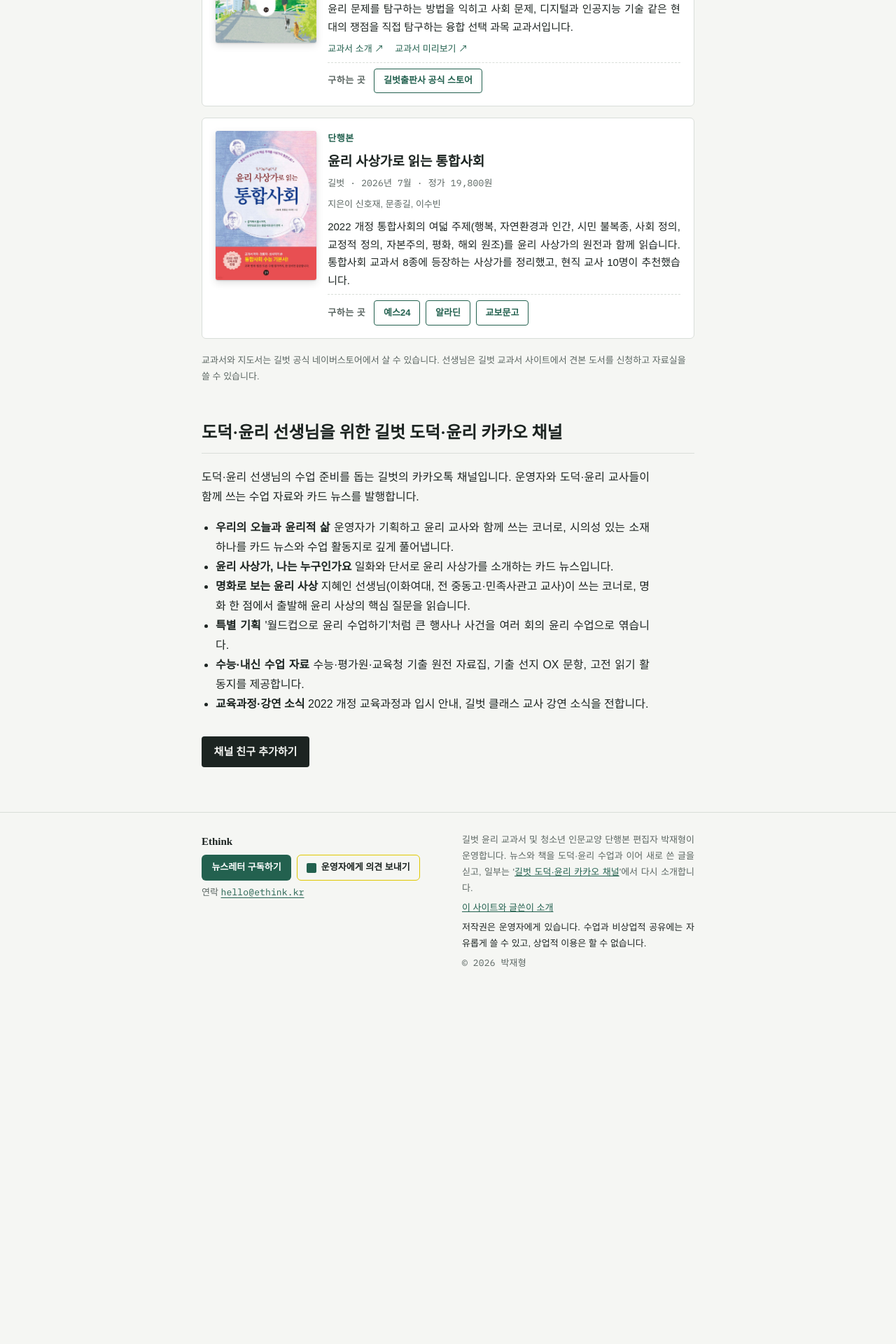
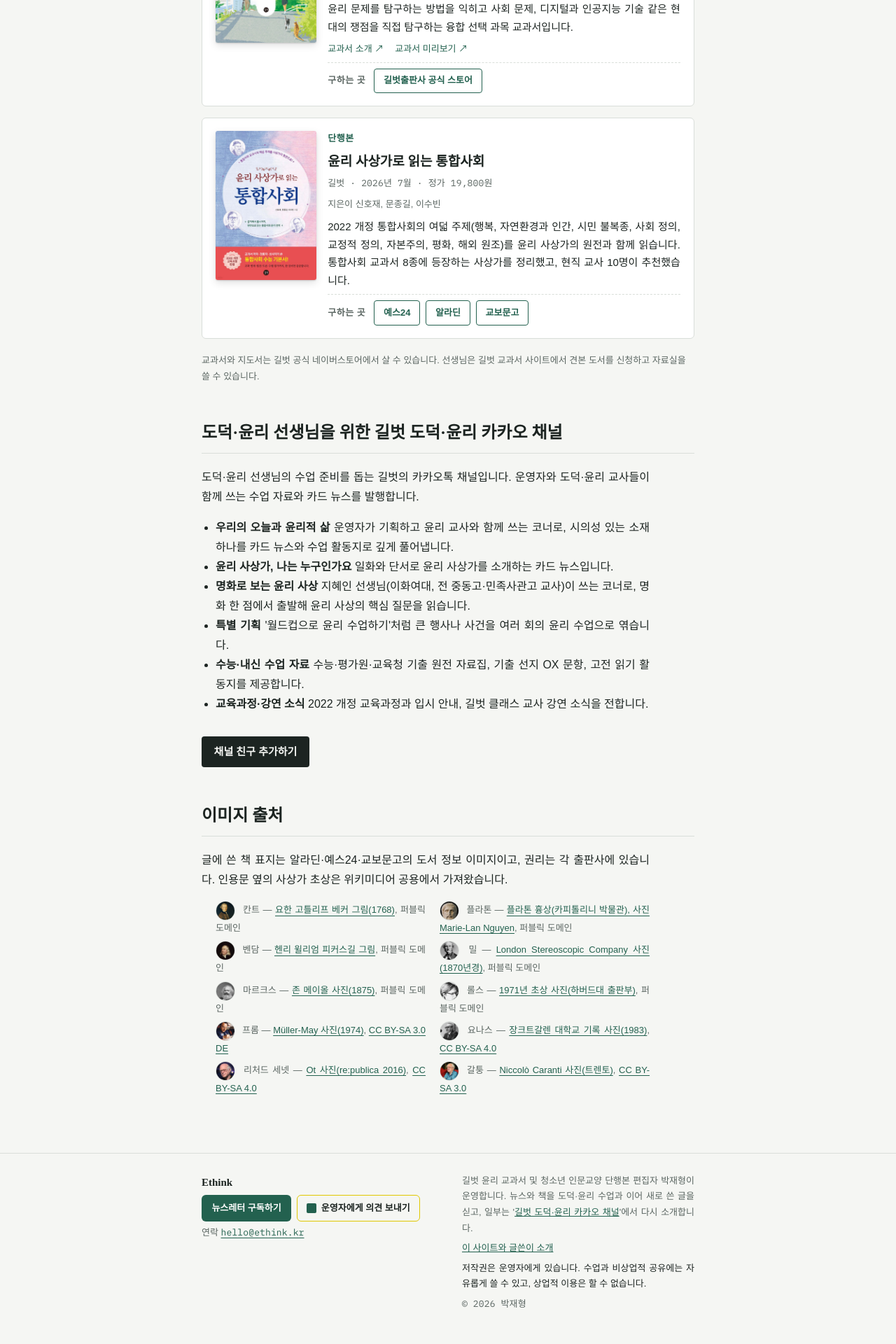
Before and after one commit to ethics-news/ethics-news.github.io, a Jekyll site: the page built from about/index.html, in a window 1280 px wide. Shown: the part 1437-3357 px from the top of the page at 70% size. Built offline with Jekyll 4.4.1, drawn with Linux system fonts in a browser that asks for light colours; some web fonts are replaced; before the commit the page ends 2871 px from its top, so only the background shows below that.

Commit message:
윤리로 읽는 책에 실제 표지, 사상가 인용문에 작은 초상 자동 삽입, 소개 페이지 이미지 출처
Co-Authored-By: Claude Fable 5.1 <noreply@anthropic.com>
Claude-Session: https://claude.ai/code/session_01XG1As5bs7T7JRpnijV2F6T

```diff
--- /dev/null
+++ b/_data/faces.yml
@@ -0,0 +1,66 @@
+# 인용문 출처(figcaption) 앞에 붙는 사상가 작은 초상. match는 figcaption이 시작하는 글자.
+# 이미지는 위키미디어 공용에서 퍼블릭 도메인 또는 CC 라이선스가 확인된 것만 쓴다. 새 사상가를 넣을 때는 라이선스를 먼저 확인하고 credit/license/url을 채운다.
+- name: 칸트
+  match: ["칸트,", "칸트 ·"]
+  img: /assets/faces/kant.jpg
+  credit: 요한 고틀리프 베커 그림(1768)
+  license: 퍼블릭 도메인
+  url: https://commons.wikimedia.org/wiki/File:Immanuel_Kant_-_Gemaelde_1.jpg
+- name: 플라톤
+  match: ["플라톤,", "플라톤 ·"]
+  img: /assets/faces/plato.jpg
+  credit: 플라톤 흉상(카피톨리니 박물관), 사진 Marie-Lan Nguyen
+  license: 퍼블릭 도메인
+  url: https://commons.wikimedia.org/wiki/File:Plato_Silanion_Musei_Capitolini_MC1377.png
+- name: 벤담
+  match: ["벤담,", "벤담 ·"]
+  img: /assets/faces/bentham.jpg
+  credit: 헨리 윌리엄 피커스길 그림
+  license: 퍼블릭 도메인
+  url: https://commons.wikimedia.org/wiki/File:Jeremy_Bentham_by_Henry_William_Pickersgill.jpg
+- name: 밀
+  match: ["밀,", "밀 ·"]
+  img: /assets/faces/mill.jpg
+  credit: London Stereoscopic Company 사진(1870년경)
+  license: 퍼블릭 도메인
+  url: https://commons.wikimedia.org/wiki/File:John_Stuart_Mill_by_London_Stereoscopic_Company,_c1870.jpg
+- name: 마르크스
+  match: ["마르크스,", "마르크스 ·"]
+  img: /assets/faces/marx.jpg
+  credit: 존 메이올 사진(1875)
+  license: 퍼블릭 도메인
+  url: https://commons.wikimedia.org/wiki/File:Karl_Marx_by_John_Jabez_Edwin_Mayall_1875_-_Restored.png
+- name: 롤스
+  match: ["롤스,", "롤스 ·"]
+  img: /assets/faces/rawls.jpg
+  credit: 1971년 초상 사진(하버드대 출판부)
+  license: 퍼블릭 도메인
+  url: https://commons.wikimedia.org/wiki/File:John_Rawls_(1971_photo_portrait).jpg
+- name: 프롬
+  match: ["프롬,", "프롬 ·"]
+  img: /assets/faces/fromm.jpg
+  credit: Müller-May 사진(1974)
+  license: CC BY-SA 3.0 DE
+  license_url: https://creativecommons.org/licenses/by-sa/3.0/de/
+  url: https://commons.wikimedia.org/wiki/File:Erich_Fromm_1974.jpg
+- name: 요나스
+  match: ["요나스,", "요나스 ·"]
+  img: /assets/faces/jonas.jpg
+  credit: 장크트갈렌 대학교 기록 사진(1983)
+  license: CC BY-SA 4.0
+  license_url: https://creativecommons.org/licenses/by-sa/4.0/
+  url: https://commons.wikimedia.org/wiki/File:Hans_Jonas_an_der_Universit%C3%A4t_St._Gallen_(1983)_HSGH_022-001945_(cropped_2).jpg
+- name: 리처드 세넷
+  match: ["리처드 세넷,", "세넷,"]
+  img: /assets/faces/sennett.jpg
+  credit: Ot 사진(re:publica 2016)
+  license: CC BY-SA 4.0
+  license_url: https://creativecommons.org/licenses/by-sa/4.0/
+  url: https://commons.wikimedia.org/wiki/File:Richard_Sennett,_re-publica_2016_(cropped).JPG
+- name: 갈퉁
+  match: ["갈퉁,", "갈퉁 ·"]
+  img: /assets/faces/galtung.jpg
+  credit: Niccolò Caranti 사진(트렌토)
+  license: CC BY-SA 3.0
+  license_url: https://creativecommons.org/licenses/by-sa/3.0/
+  url: https://commons.wikimedia.org/wiki/File:Johan_Galtung_-_Trento.JPG
--- a/_includes/item-card.html
+++ b/_includes/item-card.html
@@ -22,12 +22,12 @@
     {% if it.lenses %}<div><dt>사상가 렌즈</dt><dd>{% for l in it.lenses %}<span class="chip chip-lens">{{ l }}</span>{% endfor %}</dd></div>{% endif %}
   </dl>
   {% if include.full %}
-    <div class="item-body prose">{{ it.content }}</div>
+    <div class="item-body prose">{% include faces.html html=it.content %}</div>
     <p class="byline">글 {{ site.author }}</p>
   {% else %}
     <details class="item-more">
       <summary><span class="sum-open">본문 펼치기</span><span class="sum-close">본문 접기</span> <span class="mono">약 {{ mins }}분</span></summary>
-      <div class="item-body prose">{{ it.content | markdownify }}</div>
+      {% assign md = it.content | markdownify %}<div class="item-body prose">{% include faces.html html=md %}</div>
     </details>
   {% endif %}
   {% if it.downloads %}
--- a/_layouts/read.html
+++ b/_layouts/read.html
@@ -19,6 +19,7 @@ layout: default
       <h2 class="book-title">{{ page.book }}</h2>
       <p class="book-authors">{{ page.writer }}{% if page.translator %} 지음 · {{ page.translator }} 옮김{% else %} 지음{% endif %}{% if page.publisher %} · {{ page.publisher }}{% endif %}</p>
       {% if page.buy %}<p class="book-links"><a href="{{ page.buy }}" target="_blank" rel="noopener">책 정보 보기 ↗</a></p>{% endif %}
+      {% if page.cover and page.cover_from %}<p class="cover-from">표지 이미지: {{ page.cover_from }}</p>{% endif %}
     </div>
   </section>
 
@@ -45,7 +46,7 @@ layout: default
     {% if page.lenses %}<div><dt>사상가 렌즈</dt><dd>{% for l in page.lenses %}<span class="chip chip-lens">{{ l }}</span>{% endfor %}</dd></div>{% endif %}
   </dl>
 
-  <div class="item-body prose">{{ content }}</div>
+  <div class="item-body prose">{% include faces.html html=content %}</div>
   <p class="byline">글 {{ site.author }}</p>
 
   <div class="talk no-print"><p>이 글에 대한 의견이나 수업에 써 본 후기를 들려주세요.</p><span class="chat-btns">{% include like-btn.html id=page.url %}{% include save-btn.html url=page.url title=page.title %}{% include share-btn.html url=page.url title=page.title %}{% if site.openchat %}<a class="openchat" href="{{ site.openchat }}" target="_blank" rel="noopener">오픈채팅방에서 함께 이야기하기</a>{% endif %}<a class="openchat form" href="{{ '/board/' | relative_url }}">운영자에게 의견 보내기</a></span></div>
--- a/about/index.html
+++ b/about/index.html
@@ -62,3 +62,14 @@ title: 소개
     <a class="btn" href="{{ site.kakao_channel }}" target="_blank" rel="noopener">채널 친구 추가하기</a>
   </div>
 </section>
+
+<section class="section" id="credits">
+  <h2 class="section-title">이미지 출처</h2>
+  <div class="prose">
+    <p>글에 쓴 책 표지는 알라딘·예스24·교보문고의 도서 정보 이미지이고, 권리는 각 출판사에 있습니다. 인용문 옆의 사상가 초상은 위키미디어 공용에서 가져왔습니다.</p>
+    <ul class="credits">
+      {% for f in site.data.faces %}<li><img class="face" src="{{ f.img | relative_url }}" alt="" width="28" height="28" loading="lazy"> {{ f.name }} — <a href="{{ f.url }}" target="_blank" rel="noopener">{{ f.credit }}</a>, {% if f.license_url %}<a href="{{ f.license_url }}" target="_blank" rel="noopener">{{ f.license }}</a>{% else %}{{ f.license }}{% endif %}</li>
+      {% endfor %}
+    </ul>
+  </div>
+</section>
--- a/assets/style.css
+++ b/assets/style.css
@@ -366,3 +366,10 @@ html { scroll-behavior: smooth; }
 .sub-btn:hover { filter: brightness(1.1); }
 .sub-btn.sm { padding: 0.45rem 0.9rem; }
 @media (prefers-color-scheme: dark) { .sub-btn { color: #0f1513 !important; } :root:not([data-theme="light"]) .pcard-cover { background-color: #2f6b58; } :root:not([data-theme="light"]) .pcard-read .pcard-cover { background-color: #7a4f24; } }
+
+/* 인용문 출처 앞 사상가 작은 초상(_data/faces.yml) */
+.src figcaption .face { display: inline-block; width: 28px; height: 28px; border-radius: 50%; object-fit: cover; vertical-align: middle; margin: -3px 0.5rem 0 0; border: 1px solid var(--rule); filter: saturate(0.85); }
+.src figcaption:has(.face)::before { content: none; }
+.cover-from { margin: 0.35rem 0 0; font-size: 0.75rem; color: var(--muted); }
+.credits { list-style: none; padding: 0; margin: 0.5rem 0 0; display: grid; grid-template-columns: repeat(auto-fill, minmax(18rem, 1fr)); gap: 0.4rem 1.25rem; font-size: var(--step--1); color: var(--muted); }
+.credits .face { display: inline-block; width: 28px; height: 28px; border-radius: 50%; object-fit: cover; vertical-align: middle; margin-right: 0.4rem; border: 1px solid var(--rule); }
```
Also changed, not shown: _includes/faces.html (added, +8 -0 lines), _reads/2026-10-22-sugo.md (+3 -0 lines), _tools/WRITING_GUIDE.md (+3 -0 lines), assets/covers/2026-10-22-sugo.jpg (added), assets/faces/bentham.jpg (added), assets/faces/fromm.jpg (added), assets/faces/galtung.jpg (added), assets/faces/jonas.jpg (added), assets/faces/kant.jpg (added), assets/faces/marx.jpg (added), assets/faces/mill.jpg (added), assets/faces/plato.jpg (added), assets/faces/rawls.jpg (added), assets/faces/sennett.jpg (added).
